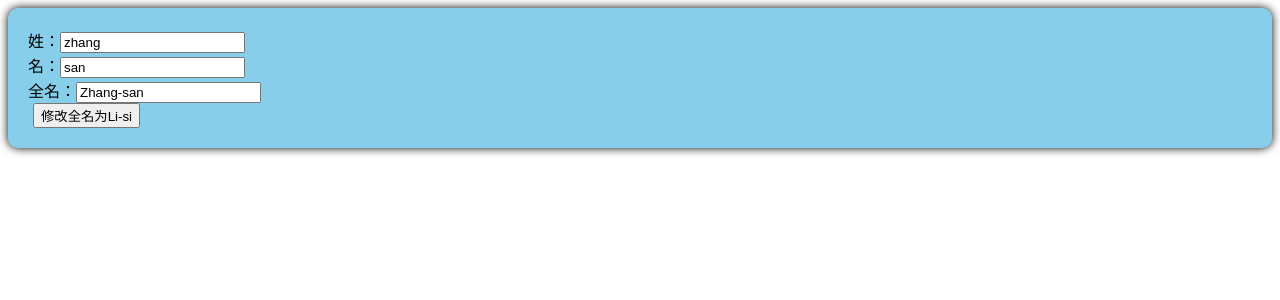
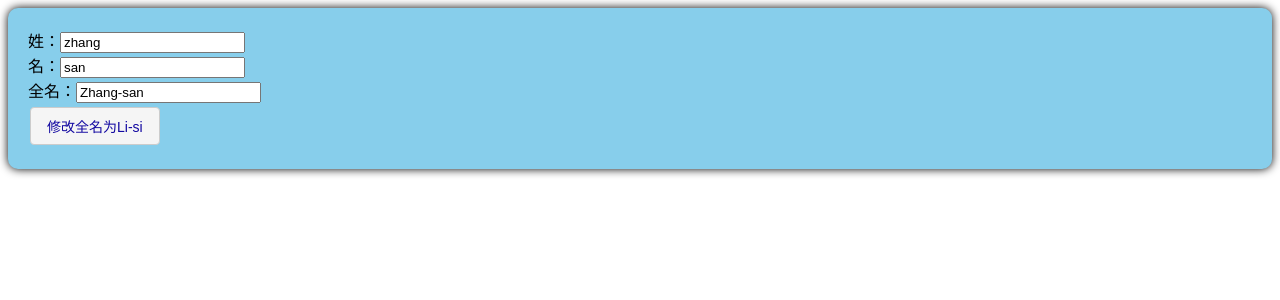
Before and after one commit to iamliyulong/vue3_test, a Vue app: page / in a window 1280 px wide. Shown: the top 300 px of the page. Built offline with nearby package versions, Linux system fonts and the light colour scheme.

Commit message:
修改button按钮样式

```diff
--- a/src/components/Person2.vue
+++ b/src/components/Person2.vue
@@ -46,7 +46,27 @@ function chageFullName() {
   padding: 20px;
 }
 
+/* 修改按钮边框和颜色 */
 button {
-  margin: 0 5px;
+  border: 1px solid #cccccc; /* 添加边框 */
+  background-color: #f5f5f5; /* 修改背景色 */
+  color: #1208a1; /* 修改字体颜色 */
+  padding: 8px 16px; /* 增加内边距 */
+  text-align: center;
+  text-decoration: none;
+  display: inline-block;
+  font-size: 14px;
+  margin: 4px 2px;
+  transition: all 0.3s; /* 添加过渡效果 */
+  cursor: pointer; /* 修改光标样式 */
+  border-radius: 4px; /* 添加圆角 */
 }
+
+/* 鼠标悬停时改变按钮样式 */
+button:hover {
+  background-color: #dddddd; /* 改变背景色 */
+  color: #e35151; /* 改变字体颜色 */
+  border-color: #af1c1c; /* 改变边框颜色 */
+}
+
 </style>
```
